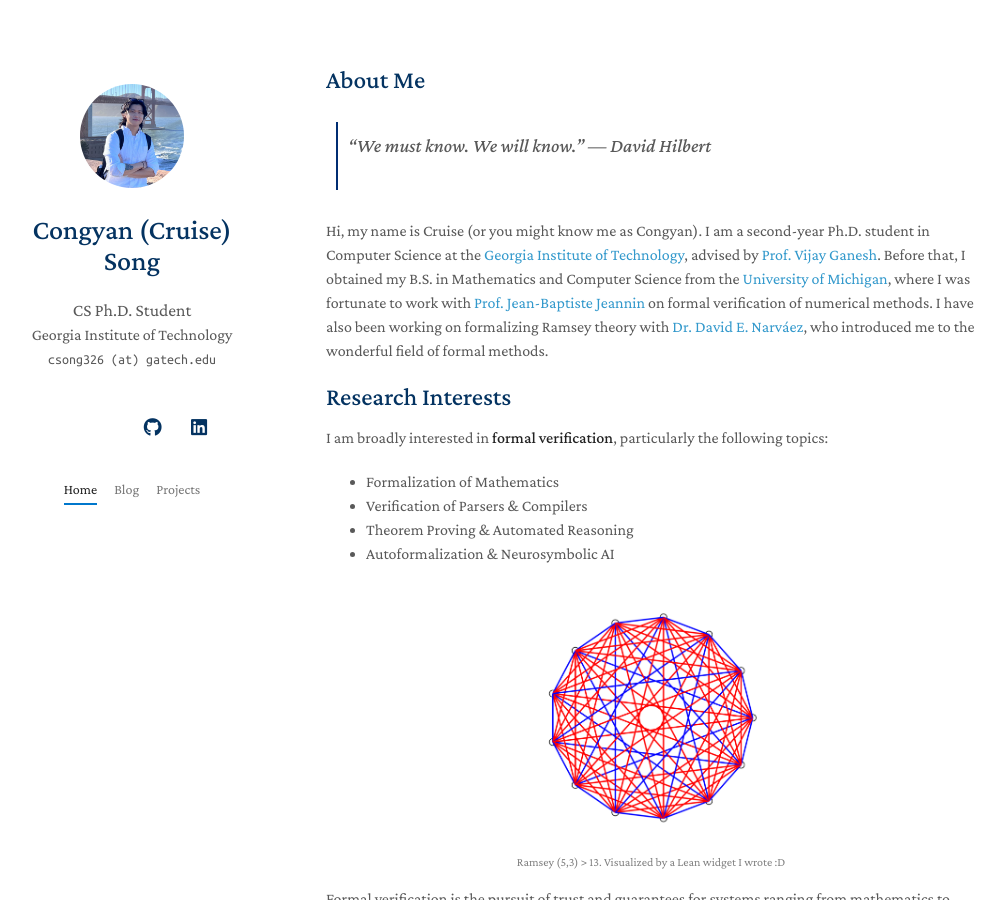
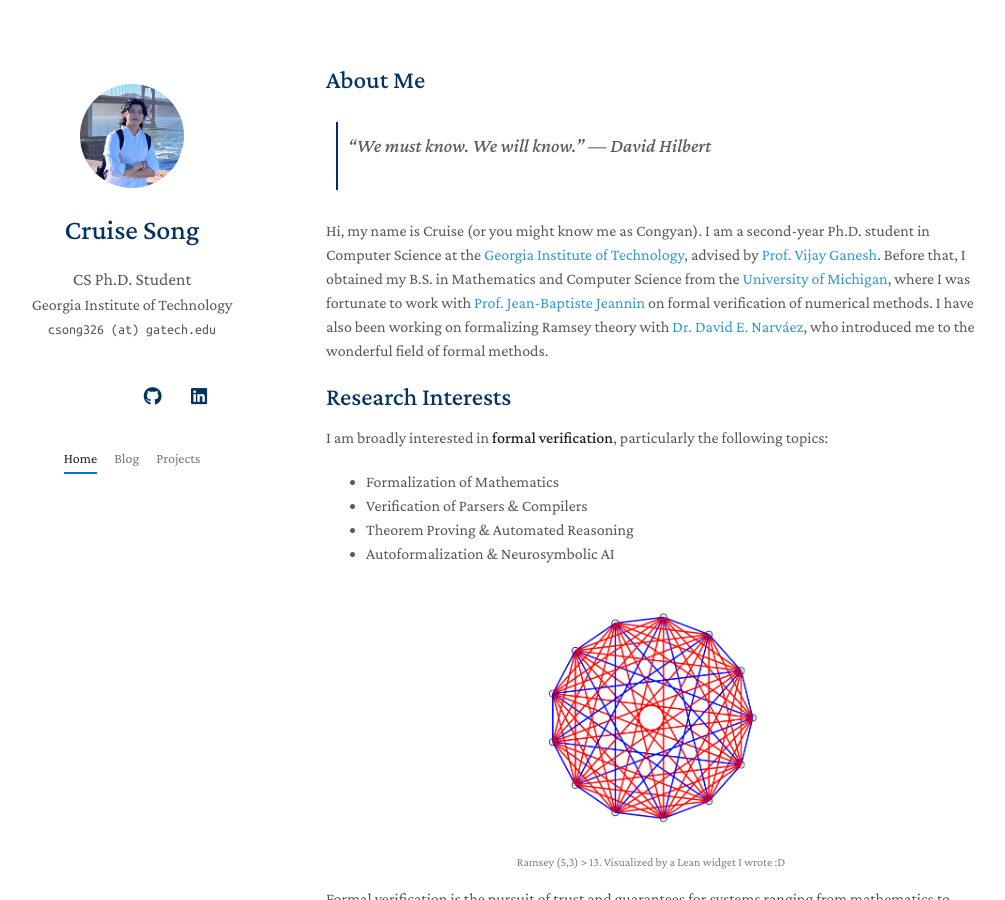
Before and after one commit to cruisesong7/cruisesong7.github.io, a Jekyll site: the page built from index.md, in a window 1280 px wide and 900 px high. Shown: the whole window, without its empty margins (144-1149 px from the left). Built offline with Jekyll 4.4.1, drawn with Linux system fonts in a browser that asks for light colours; a style sheet for code colours, icons or effects is not loaded; our own code applies the rules of GitHub Pages for plain Markdown files.

Commit message:
Change display name to Cruise Song

```diff
--- a/_config.yml
+++ b/_config.yml
@@ -1,5 +1,5 @@
 # Basic Information
-title: Congyan (Cruise) Song
+title: Cruise Song
 position: CS Ph.D. Student
 affiliation: Georgia Institute of Technology
 affiliation_link: https://www.gatech.edu/
```
